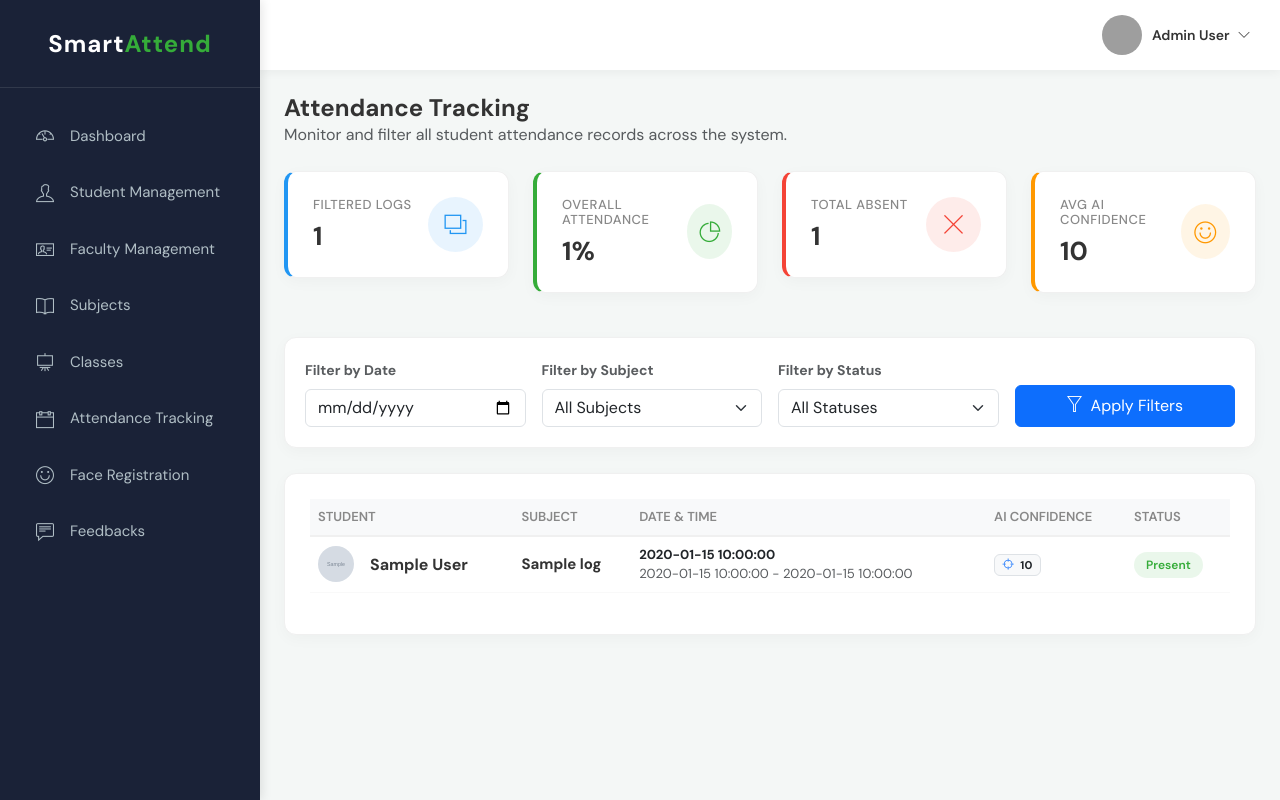
After one commit to Ashish-V07/Smart-Attendance-System, a Flask app: template templates/admin_attendance.html in a window 1280 px wide. The commit adds this page. Run offline with Flask 3, Linux system fonts and the light colour scheme; the template is opened without the code that fills it: most values are stand-ins (such as "Sample title", 1, 10 or a date in 2020); grey boxes marked "Sample" are stand-in pictures; some libraries are stand-ins or nearby versions; grey boxes are pictures that could not be loaded.

Commit message:
attendance part complete in admin side

```diff
--- a/app.py
+++ b/app.py
@@ -1062,6 +1062,80 @@ def delete_class(class_id):
             cursor.close()
             conn.close()
     return redirect(url_for('admin_classes'))
+
+@app.route('/admin/attendance', methods=['GET'])
+def admin_attendance():
+    if 'user_id' not in session or session.get('role_id') != 1:
+        return redirect('/login')
+
+    filter_date = request.args.get('date', '')
+    filter_subject = request.args.get('subject_id', '')
+    filter_status = request.args.get('status', '')
+
+    conn = get_connection()
+    if conn:
+        cursor = conn.cursor(dictionary=True)
+
+        cursor.execute("SELECT subject_id, subject_name FROM subjects ORDER BY subject_name")
+        subjects = cursor.fetchall()
+
+        query = '''
+            SELECT a.attendance_id, a.attendance_time, a.status, a.confidence_score,
+                   u.full_name, u.profile_img, s.subject_name, c.class_date, c.start_time, c.end_time
+            FROM attendance a
+            JOIN students st ON a.student_id = st.student_id
+            JOIN users u ON st.user_id = u.user_id
+            JOIN classes c ON a.class_id = c.class_id
+            JOIN subjects s ON c.subject_id = s.subject_id
+            WHERE 1=1
+        '''
+        params = []
+
+        if filter_date:
+            query += " AND c.class_date = %s"
+            params.append(filter_date)
+        if filter_subject:
+            query += " AND s.subject_id = %s"
+            params.append(filter_subject)
+        if filter_status:
+            query += " AND a.status = %s"
+            params.append(filter_status)
+
+        query += " ORDER BY c.class_date DESC, c.start_time DESC LIMIT 500"
+
+        cursor.execute(query, tuple(params))
+        attendance_logs = cursor.fetchall()
+
+        total_logs = len(attendance_logs)
+        total_present = sum(1 for log in attendance_logs if str(log['status']).lower() == 'present')
+        total_absent = sum(1 for log in attendance_logs if str(log['status']).lower() == 'absent')
+        total_late = sum(1 for log in attendance_logs if str(log['status']).lower() == 'late')
+
+        avg_confidence = 0
+        present_logs = [log for log in attendance_logs if str(log['status']).lower() == 'present' and log['confidence_score']]
+        if present_logs:
+            avg_confidence = round(sum(log['confidence_score'] for log in present_logs) / len(present_logs), 2)
+
+        overall_percentage = 0
+        if total_logs > 0:
+            overall_percentage = round((total_present / total_logs) * 100)
+
+        cursor.close()
+        conn.close()
+
+        return render_template('admin_attendance.html',
+                               attendance_logs=attendance_logs,
+                               subjects=subjects,
+                               filter_date=filter_date,
+                               filter_subject=int(filter_subject) if filter_subject else '',
+                               filter_status=filter_status,
+                               total_logs=total_logs,
+                               total_present=total_present,
+                               total_absent=total_absent,
+                               total_late=total_late,
+                               overall_percentage=overall_percentage,
+                               avg_confidence=avg_confidence)
+    return redirect('/login')
 
 # --- FACULTY MODULES ---
 @app.route('/faculty_dashboard')
--- /dev/null
+++ b/templates/admin_attendance.html
@@ -0,0 +1,298 @@
+<!DOCTYPE html>
+<html lang="en">
+
+<head>
+	<meta charset="utf-8">
+	<meta http-equiv="X-UA-Compatible" content="IE=edge">
+	<meta name="viewport" content="width=device-width, initial-scale=1, shrink-to-fit=no">
+	<title>Attendance Tracking - Smart Attendance System</title>
+
+	<link rel="stylesheet" href="{{ url_for('static', filename='bootstrap/css/bootstrap.min.css') }}">
+	<link
+		href="https://fonts.googleapis.com/css2?family=DM+Sans:ital,opsz,wght@0,9..40,100..1000;1,9..40,100..1000&display=swap"
+		rel="stylesheet">
+	<link rel="stylesheet" href="https://cdnjs.cloudflare.com/ajax/libs/font-awesome/6.5.2/css/all.min.css">
+	<link rel="stylesheet" href="{{ url_for('static', filename='fonts/themify-icons.css') }}">
+	<link rel="stylesheet" href="{{ url_for('static', filename='css/dashboard.css') }}">
+	<style>
+		.summary-card {
+			background: #fff;
+			border-radius: 12px;
+			padding: 25px;
+			display: flex;
+			align-items: center;
+			justify-content: space-between;
+			box-shadow: 0 4px 15px rgba(0, 0, 0, 0.03);
+			margin-bottom: 20px;
+			border: 1px solid #f0f0f0;
+			transition: transform 0.3s ease;
+		}
+
+		.summary-card:hover {
+			transform: translateY(-5px);
+		}
+
+		.summary-info h5 {
+			color: var(--text-muted);
+			font-size: 13px;
+			margin-bottom: 8px;
+			text-transform: uppercase;
+			letter-spacing: 0.5px;
+		}
+
+		.summary-info h3 {
+			color: var(--text-dark);
+			font-size: 26px;
+			font-weight: 700;
+			margin: 0;
+		}
+
+		.summary-icon {
+			width: 55px;
+			height: 55px;
+			border-radius: 50%;
+			display: flex;
+			align-items: center;
+			justify-content: center;
+			font-size: 22px;
+		}
+
+		.icon-blue {
+			background: rgba(33, 150, 243, 0.1);
+			color: #2196f3;
+		}
+
+		.icon-green {
+			background: rgba(53, 172, 57, 0.1);
+			color: var(--primary-color);
+		}
+
+		.icon-orange {
+			background: rgba(255, 152, 0, 0.1);
+			color: #ff9800;
+		}
+
+		.icon-red {
+			background: rgba(244, 67, 54, 0.1);
+			color: #f44336;
+		}
+
+		.filter-card {
+			background: #fff;
+			border-radius: 12px;
+			padding: 20px;
+			margin-bottom: 25px;
+			box-shadow: 0 4px 15px rgba(0, 0, 0, 0.03);
+			border: 1px solid #f0f0f0;
+		}
+
+		.table-card {
+			background: #fff;
+			border-radius: 12px;
+			padding: 25px;
+			box-shadow: 0 4px 15px rgba(0, 0, 0, 0.03);
+			border: 1px solid #f0f0f0;
+		}
+
+		.status-badge {
+			padding: 5px 12px;
+			border-radius: 20px;
+			font-size: 12px;
+			font-weight: 600;
+		}
+
+		.status-present {
+			background: rgba(53, 172, 57, 0.1);
+			color: var(--primary-color);
+		}
+
+		.status-absent {
+			background: rgba(244, 67, 54, 0.1);
+			color: #f44336;
+		}
+
+		.status-late {
+			background: rgba(255, 152, 0, 0.1);
+			color: #ff9800;
+		}
+	</style>
+</head>
+
+<body>
+	{% include "components/admin_sidebar.html" %}
+
+	<main class="main-content" id="main-content">
+		{% include "components/admin_header.html" %}
+
+		<div class="dashboard-container p-4">
+			<div class="page-title mb-4">
+				<h2>Attendance Tracking</h2>
+				<p class="text-muted">Monitor and filter all student attendance records across the system.</p>
+			</div>
+
+			<!-- Summary Cards -->
+			<div class="row mb-4">
+				<div class="col-xl-3 col-lg-6 col-md-6">
+					<div class="summary-card" style="border-left: 4px solid #2196f3;">
+						<div class="summary-info">
+							<h5>Filtered Logs</h5>
+							<h3>{{ total_logs }}</h3>
+						</div>
+						<div class="summary-icon icon-blue"><i class="ti-layers"></i></div>
+					</div>
+				</div>
+				<div class="col-xl-3 col-lg-6 col-md-6">
+					<div class="summary-card" style="border-left: 4px solid var(--primary-color);">
+						<div class="summary-info">
+							<h5>Overall Attendance</h5>
+							<h3>{{ overall_percentage }}%</h3>
+						</div>
+						<div class="summary-icon icon-green"><i class="ti-pie-chart"></i></div>
+					</div>
+				</div>
+				<div class="col-xl-3 col-lg-6 col-md-6">
+					<div class="summary-card" style="border-left: 4px solid #f44336;">
+						<div class="summary-info">
+							<h5>Total Absent</h5>
+							<h3>{{ total_absent }}</h3>
+						</div>
+						<div class="summary-icon icon-red"><i class="ti-close"></i></div>
+					</div>
+				</div>
+				<div class="col-xl-3 col-lg-6 col-md-6">
+					<div class="summary-card" style="border-left: 4px solid #ff9800;">
+						<div class="summary-info">
+							<h5>Avg AI Confidence</h5>
+							<h3>{{ avg_confidence }}</h3>
+						</div>
+						<div class="summary-icon icon-orange"><i class="ti-face-smile"></i></div>
+					</div>
+				</div>
+			</div>
+
+			<!-- Filter Section -->
+			<div class="filter-card">
+				<form action="{{ url_for('admin_attendance') }}" method="GET" class="row g-3 align-items-end">
+					<div class="col-md-3">
+						<label class="form-label text-muted fw-bold small">Filter by Date</label>
+						<input type="date" class="form-control" name="date" value="{{ filter_date }}">
+					</div>
+					<div class="col-md-3">
+						<label class="form-label text-muted fw-bold small">Filter by Subject</label>
+						<select class="form-select" name="subject_id">
+							<option value="">All Subjects</option>
+							{% for sub in subjects %}
+							<option value="{{ sub.subject_id }}" {% if filter_subject==sub.subject_id %}selected{% endif
+								%}>{{ sub.subject_name }}</option>
+							{% endfor %}
+						</select>
+					</div>
+					<div class="col-md-3">
+						<label class="form-label text-muted fw-bold small">Filter by Status</label>
+						<select class="form-select" name="status">
+							<option value="">All Statuses</option>
+							<option value="Present" {% if filter_status=='Present' %}selected{% endif %}>Present
+							</option>
+							<option value="Absent" {% if filter_status=='Absent' %}selected{% endif %}>Absent</option>
+						</select>
+					</div>
+					<div class="col-md-3">
+						<button type="submit" class="btn btn-primary w-100 py-2"><i class="ti-filter me-2"></i>Apply
+							Filters</button>
+					</div>
+				</form>
+			</div>
+
+			<!-- Attendance Table -->
+			<div class="table-card">
+				<div class="table-responsive">
+					<table class="table table-hover align-middle">
+						<thead class="table-light">
+							<tr>
+								<th>Student</th>
+								<th>Subject</th>
+								<th>Date & Time</th>
+								<th>AI Confidence</th>
+								<th>Status</th>
+							</tr>
+						</thead>
+						<tbody>
+							{% if attendance_logs %}
+							{% for log in attendance_logs %}
+							<tr>
+								<td>
+									<div class="d-flex align-items-center">
+										{% if log.profile_img %}
+										<img src="{{ log.profile_img }}" alt="img" class="rounded-circle me-3"
+											style="width: 36px; height: 36px; object-fit: cover;">
+										{% else %}
+										<img src="{{ url_for('static', filename='assets/img/Users/Student/Default.jpg') }}"
+											alt="img" class="rounded-circle me-3"
+											style="width: 36px; height: 36px; object-fit: cover;">
+										{% endif %}
+										<div>
+											<h6 class="mb-0 fw-bold">{{ log.full_name }}</h6>
+										</div>
+									</div>
+								</td>
+								<td>
+									<span class="d-block fw-bold">{{ log.subject_name }}</span>
+								</td>
+								<td>
+									<div class="small">
+										<div class="fw-bold text-dark">{{ log.class_date }}</div>
+										<div class="text-muted">{{ log.start_time }} - {{ log.end_time }}</div>
+									</div>
+								</td>
+								<td>
+									{% if log.confidence_score and log.confidence_score > 0 %}
+									<span class="badge bg-light text-dark border"><i
+											class="ti-target text-primary me-1"></i> {{ log.confidence_score }}</span>
+									{% else %}
+									<span class="text-muted small">--</span>
+									{% endif %}
+								</td>
+								<td>
+									{% if log.status|lower == 'present' %}
+									<span class="status-badge status-present">Present</span>
+									{% elif log.status|lower == 'late' %}
+									<span class="status-badge status-late">Late</span>
+									{% else %}
+									<span class="status-badge status-absent">{{ log.status }}</span>
+									{% endif %}
+								</td>
+							</tr>
+							{% endfor %}
+							{% else %}
+							<tr>
+								<td colspan="5" class="text-center py-5 text-muted">
+									<i class="ti-info-alt fs-2 d-block mb-3"></i>
+									No attendance records found matching your filters.
+								</td>
+							</tr>
+							{% endif %}
+						</tbody>
+					</table>
+					{% if attendance_logs|length == 500 %}
+					<div class="text-center mt-3 small text-muted">
+						<i class="ti-info-alt me-1"></i> Showing the 500 most recent records. Please use filters to
+						narrow down.
+					</div>
+					{% endif %}
+				</div>
+			</div>
+		</div>
+	</main>
+
+	<script src="{{ url_for('static', filename='js/jquery-1.12.4.min.js') }}"></script>
+	<script src="https://cdn.jsdelivr.net/npm/bootstrap@5.3.0/dist/js/bootstrap.bundle.min.js"></script>
+	<script>
+		$(document).ready(function () {
+			$('#mobile-toggle').click(function () {
+				$('#sidebar').toggleClass('active');
+			});
+		});
+	</script>
+</body>
+
+</html>
--- a/templates/components/admin_sidebar.html
+++ b/templates/components/admin_sidebar.html
@@ -24,7 +24,7 @@
 		<li><a href="{{ url_for('admin_faculty') }}"><i class="ti-id-badge"></i> Faculty Management</a></li>
 		<li><a href="{{ url_for('admin_subjects') }}"><i class="ti-book"></i> Subjects</a></li>
 		<li><a href="{{ url_for('admin_classes') }}"><i class="ti-blackboard"></i> Classes</a></li>
-		<li><a href="#"><i class="ti-calendar"></i> Attendance Tracking</a></li>
+		<li><a href="{{ url_for('admin_attendance') }}"><i class="ti-calendar"></i> Attendance Tracking</a></li>
 		<li><a href="{{ url_for('face_registration') }}"><i class="ti-face-smile"></i> Face Registration</a></li>
 		<li><a href="{{ url_for('admin_feedback') }}"><i class="ti-comment-alt"></i>Feedbacks</a></li>
 	</ul>
```
